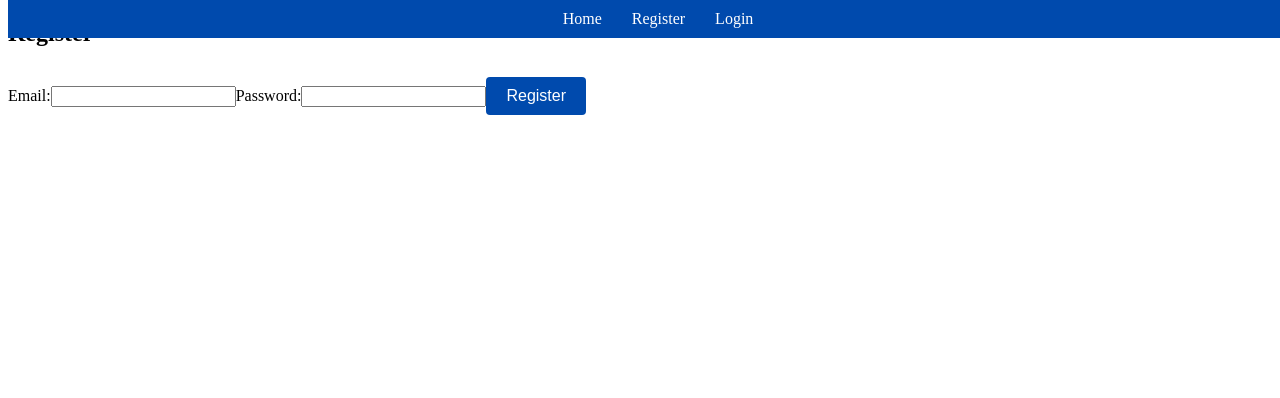
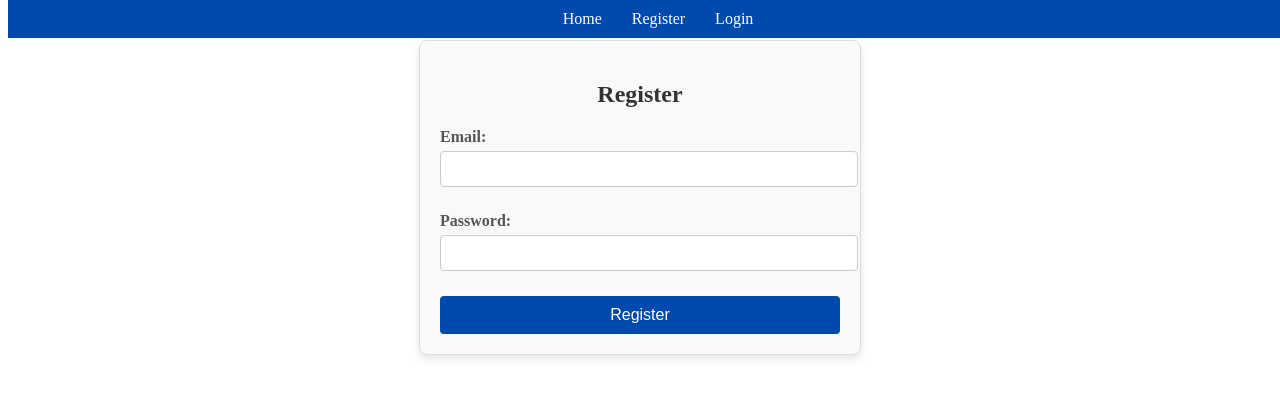
Before and after one commit to MabohlaleNkuna/hotel-booking-app, a React (Create React App) app: page /register in a window 1280 px wide. Shown: the top 398 px of the page. Built offline with nearby package versions, Linux system fonts and the light colour scheme.

Commit message:
added reusable authform component and updated register and login page to use the form

```diff
--- /dev/null
+++ b/src/components/AuthForm.css
@@ -0,0 +1,59 @@
+.auth-form {
+    max-width: 400px;
+    margin: 40px auto;
+    padding: 20px;
+    border: 1px solid #ddd;
+    border-radius: 8px;
+    background-color: #f9f9f9;
+    box-shadow: 0 4px 8px rgba(0, 0, 0, 0.1);
+  }
+
+  .auth-form h2 {
+    text-align: center;
+    margin-bottom: 20px;
+    color: #333;
+  }
+
+  .auth-form label {
+    display: block;
+    margin-bottom: 10px;
+    color: #555;
+    font-weight: bold;
+  }
+
+  .auth-form input {
+    width: 100%;
+    padding: 8px;
+    margin-top: 5px;
+    margin-bottom: 15px;
+    border: 1px solid #ccc;
+    border-radius: 4px;
+    font-size: 16px;
+  }
+
+  .auth-form button {
+    width: 100%;
+    padding: 10px;
+    background-color: #4CAF50;
+    color: white;
+    border: none;
+    border-radius: 4px;
+    cursor: pointer;
+    font-size: 16px;
+  }
+
+  .auth-form button:hover {
+    background-color: #45a049;
+  }
+
+  .success-message {
+    color: green;
+    margin-top: 10px;
+    text-align: center;
+  }
+
+  .error-message {
+    color: red;
+    margin-top: 10px;
+    text-align: center;
+  }
--- /dev/null
+++ b/src/components/AuthForm.jsx
@@ -0,0 +1,37 @@
+import React from 'react';
+import './AuthForm.css';
+import Buttons from '../components/Buttons';
+
+const AuthForm = ({ title, email, setEmail, password, setPassword, onSubmit, buttonText, error, successMessage }) => (
+  <div className="auth-form">
+    <h2>{title}</h2>
+    <form onSubmit={onSubmit}>
+      <label>
+        Email:
+        <input
+          type="email"
+          value={email}
+          onChange={(e) => setEmail(e.target.value)}
+          required
+        />
+      </label>
+      <label>
+        Password:
+        <input
+          type="password"
+          value={password}
+          onChange={(e) => setPassword(e.target.value)}
+          required
+        />
+      </label>
+      {/* Use Buttons component for the button */}
+      <Buttons style={{ width: '100%', padding: '10px' }} onClick={onSubmit}>
+        {buttonText}
+      </Buttons>
+      {successMessage && <p className="success-message">{successMessage}</p>}
+      {error && <p className="error-message">Error: {error}</p>}
+    </form>
+  </div>
+);
+
+export default AuthForm;
--- a/src/pages/LoginPage.js
+++ b/src/pages/LoginPage.js
@@ -1,14 +1,13 @@
-// LoginPage.js
 import React, { useState } from 'react';
 import { useDispatch, useSelector } from 'react-redux';
 import { loginUser } from '../redux/authSlice';
-import StyledForm from '../components/StyledForm';
+import AuthForm from '../components/AuthForm'; // Import the new AuthForm component
 
 const LoginPage = () => {
   const [email, setEmail] = useState('');
   const [password, setPassword] = useState('');
   const dispatch = useDispatch();
-  const { loading, error } = useSelector((state) => state.auth);
+  const {  error } = useSelector((state) => state.auth);
 
   const handleLogin = (e) => {
     e.preventDefault();
@@ -16,11 +15,14 @@ const LoginPage = () => {
   };
 
   return (
-    <StyledForm
+    <AuthForm
       title="Login"
+      email={email}
+      setEmail={setEmail}
+      password={password}
+      setPassword={setPassword}
+      onSubmit={handleLogin}
       buttonText="Login"
-      onSubmit={handleLogin}
-      loading={loading}
       error={error}
     />
   );
--- a/src/pages/RegisterPage.js
+++ b/src/pages/RegisterPage.js
@@ -1,54 +1,34 @@
 import React, { useState } from 'react';
 import { useDispatch, useSelector } from 'react-redux';
 import { registerUser } from '../redux/authSlice';
-import Buttons from '../components/Buttons';
+import AuthForm from '../components/AuthForm';
 
 const RegisterPage = () => {
   const [email, setEmail] = useState('');
   const [password, setPassword] = useState('');
-  const [successMessage, setSuccessMessage] = useState(''); // New state for success message
+  const [successMessage, setSuccessMessage] = useState('');
   const dispatch = useDispatch();
-  const { loading, error } = useSelector((state) => state.auth);
+  const { error } = useSelector((state) => state.auth);
 
   const handleRegister = (e) => {
     e.preventDefault();
     dispatch(registerUser({ email, password }))
-      .then(() => setSuccessMessage('Registered successfully!')) // Set success message on successful registration
-      .catch(() => setSuccessMessage('')); // Clear success message if there's an error
+      .then(() => setSuccessMessage('Registered successfully!'))
+      .catch(() => setSuccessMessage(''));
   };
 
   return (
-    <div>
-      <h2>Register</h2>
-      <form onSubmit={handleRegister}>
-        <label>
-          Email:
-          <input
-            type="email"
-            value={email}
-            onChange={(e) => setEmail(e.target.value)}
-            required
-          />
-        </label>
-        <label>
-          Password:
-          <input
-            type="password"
-            value={password}
-            onChange={(e) => setPassword(e.target.value)}
-            required
-          />
-        </label>
-        <Buttons
-          style={{ marginTop: '10px' }}
-          onClick={handleRegister}
-        >
-          Register
-        </Buttons>
-        {successMessage && <p>{successMessage}</p>} {/* Display success message */}
-        {error && <p>Error: {error}</p>}
-      </form>
-    </div>
+    <AuthForm
+      title="Register"
+      email={email}
+      setEmail={setEmail}
+      password={password}
+      setPassword={setPassword}
+      onSubmit={handleRegister}
+      buttonText="Register"
+      error={error}
+      successMessage={successMessage}
+    />
   );
 };
 
```
Also changed, not shown: src/components/StyledForm.jsx (deleted).
